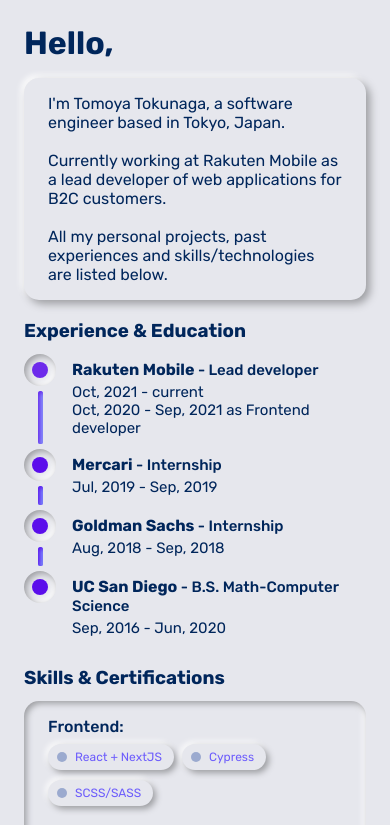
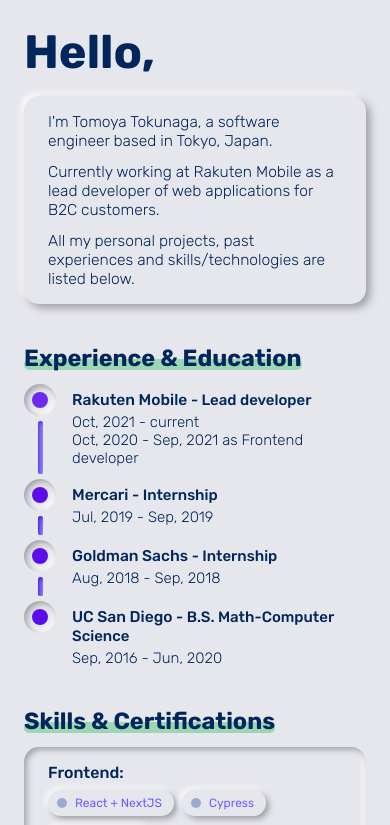
Before and after one commit to totokunaga/totokunaga-web, a Next.js app: page / in a window 390 px wide. Shown: the top 825 px of the page. Built offline with nearby package versions, Linux system fonts and the light colour scheme.

Commit message:
Make responsive designs

```diff
--- a/src/pages/index.tsx
+++ b/src/pages/index.tsx
@@ -1,5 +1,7 @@
+import style from "@styles/default.module.scss";
+import textStyle from "@styles/text.module.scss";
 import neumorphic from "@styles/neumorphic.module.scss";
-import { MyHead, ProgressSteps, Radio, RadioBlock } from "@components/common";
+import { MyHead, ProgressSteps, RadioBlock } from "@components/common";
 import { pages } from "@utils/constants";
 
 const Experience: React.FC<{
@@ -10,10 +12,9 @@
   return (
     <div>
       <div style={{ margin: "6px 0px 4px 0px" }}>
-        <b>
-          {entityName}{" "}
-          <span style={{ fontSize: 15, fontWeight: 500 }}>- {title}</span>
-        </b>
+        <p style={{ fontWeight: 500 }}>
+          {entityName} <span style={{ fontSize: 15 }}>- {title}</span>
+        </p>
       </div>
       {explanations.map((exp, i) => (
         <div key={i}>
@@ -32,25 +33,40 @@
   return (
     <>
       <MyHead {...pages.root} />
-      <div style={{ padding: 24 }}>
-        <h1 style={{ marginBottom: 16 }}>Hello,</h1>
-        <p
+      <div
+        style={{
+          display: "flex",
+          justifyContent: "center",
+        }}
+      >
+        <div style={{ padding: 24, maxWidth: 900 }}>
+          <h1 className={style.font} style={{ marginBottom: 16 }}>
+            Hello,
+          </h1>
+          <div
             className={`${neumorphic.root} ${neumorphic.paragraph}`}
-          style={{ marginBottom: 20 }}
+            style={{ marginBottom: 40 }}
           >
-          I&apos;m Tomoya Tokunaga, a software engineer based in Tokyo, Japan.
-          <br />
-          <br />
+            <p style={{ marginBottom: 12 }}>
+              I&apos;m Tomoya Tokunaga, a software engineer based in Tokyo,
+              Japan.
+            </p>
+            <p style={{ marginBottom: 12 }}>
               Currently working at Rakuten Mobile as a lead developer of web
               applications for B2C customers.
-          <br />
-          <br />
-          All my personal projects, past experiences and skills/technologies are
-          listed below.
             </p>
+            <p>
+              All my personal projects, past experiences and skills/technologies
+              are listed below.
+            </p>
+          </div>
 
-        <div style={{ marginBottom: 30 }}>
-          <h3 style={{ marginBottom: 12 }}>Experience & Education</h3>
+          <div style={{ marginBottom: 40 }}>
+            <div style={{ display: "flex" }}>
+              <h3 className={textStyle.underline} style={{ marginBottom: 12 }}>
+                Experience & Education
+              </h3>
+            </div>
             <ProgressSteps
               type={"vertical"}
               items={[
@@ -102,7 +118,11 @@
             />
           </div>
 
-        <h3 style={{ marginBottom: 12 }}>Skills & Certifications</h3>
+          <div style={{ display: "flex" }}>
+            <h3 className={textStyle.underline} style={{ marginBottom: 12 }}>
+              Skills & Certifications
+            </h3>
+          </div>
           <div
             className={`${neumorphic.root} ${neumorphic.down}`}
             style={{ marginBottom: 20 }}
@@ -144,6 +164,7 @@
             </div>
           </div>
         </div>
+      </div>
     </>
   );
 };
--- a/src/styles/default.module.scss
+++ b/src/styles/default.module.scss
@@ -22,22 +22,3 @@
     align-items: unset;
   }
 }
-
-.description {
-  padding: 20px;
-}
-
-.description p {
-  margin: 1rem 0;
-  padding: 1rem;
-  background-color: rgba(255, 255, 255, 0.5);
-  border: 1px solid rgba(255, 255, 255, 0.3);
-  border-radius: var(--border-radius);
-  font-weight: lighter;
-  font-size: 20px;
-}
-
-.description h1 {
-  font-size: 48px;
-  margin-bottom: 24px;
-}
--- a/src/styles/globals.scss
+++ b/src/styles/globals.scss
@@ -118,6 +118,17 @@
   text-decoration: none;
 }
 
+h1 {
+  font-size: min(12vw, 80px);
+}
+h3 {
+  font-size: min(6vw, 32px);
+}
+p {
+  font-size: min(4vw, 21px);
+  font-weight: 300;
+}
+
 @media (prefers-color-scheme: dark) {
   html {
     color-scheme: dark;
--- /dev/null
+++ b/src/styles/text.module.scss
@@ -0,0 +1,19 @@
+.underline {
+  position: relative;
+  text-decoration: none;
+
+  &::before {
+    content: "";
+    position: absolute;
+    display: block;
+    width: 100%;
+    height: 11px;
+    opacity: 0.5;
+    border-radius: 10px;
+    z-index: -1;
+    bottom: 0;
+    left: 0;
+    margin-bottom: 2px;
+    background-color: #50c878;
+  }
+}
```
Lines whose indentation alone changed are shown as unchanged.
